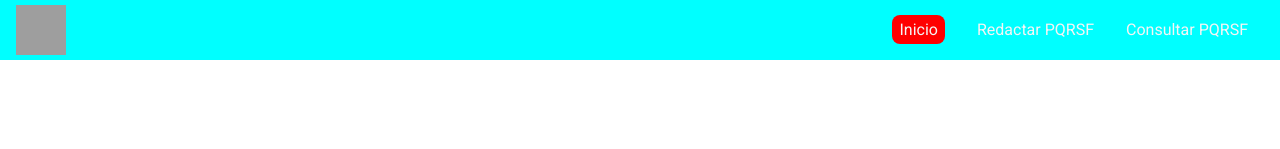
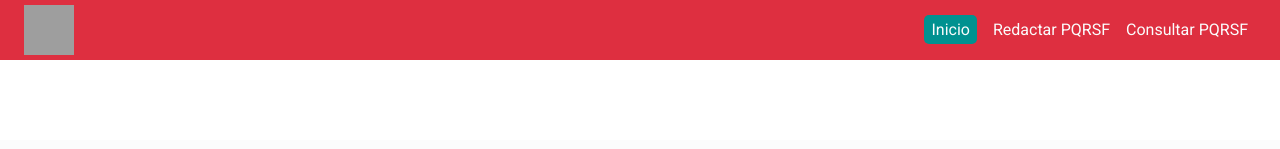
Before and after one commit to Automatizacion-SB/Pacientes.Pqrsf, a React (Vite) app: page / in a window 1280 px wide. Shown: the top 149 px of the page. Built offline with nearby package versions, Linux system fonts and the light colour scheme; grey boxes are pictures that could not be loaded.

Commit message:
feat: :lipstick: change navbar colors

```diff
--- a/index.html
+++ b/index.html
@@ -7,7 +7,7 @@
     <link rel="preconnect" href="https://fonts.googleapis.com" />
     <link rel="preconnect" href="https://fonts.gstatic.com" crossorigin />
     <link
-      href="https://fonts.googleapis.com/css2?family=Roboto:wght@100;300;400;500;700&display=swap"
+      href="https://fonts.googleapis.com/css2?family=Montserrat:wght@300;400;500;700&family=Roboto:wght@300;400;700&display=swap"
       rel="stylesheet"
     />
     <title>PQRSF | HISA</title>
--- a/src/components/Navbar/style.css
+++ b/src/components/Navbar/style.css
@@ -1,30 +1,34 @@
 .nav {
-  background-color: aqua;
-  width: 100%;
-  height: 60px;
   display: flex;
   align-items: center;
   justify-content: space-between;
-  padding: 0 1rem;
+  width: 100%;
+  height: 60px;
+  background-color: var(--red);
+  padding: 0 1.5rem;
 }
+
 .nav__logo {
   width: 50px;
   height: 50px;
 }
+
 .nav__list {
   display: flex;
   list-style: none;
 }
+
 .nav__item {
-  margin: 0 1rem;
+  margin: 0 0.5rem;
 }
+
 .nav__item a {
   text-decoration: none;
-  color: whitesmoke;
+  color: var(--white);
 }
 
 .nav__item--active {
   padding: 5px 7px;
-  border-radius: 8px;
-  background-color: red;
+  border-radius: 5px;
+  background-color: var(--green);
 }
--- a/src/index.css
+++ b/src/index.css
@@ -1,3 +1,22 @@
+:root {
+  --white: #fbfcfc;
+  --very-light-pink: #c7c7c7;
+  --dark: #232830;
+
+  --green: #009190;
+  --green-dark: #006a69;
+  --red: #de2f40;
+  --orange: #dd6d2c;
+  --lima: #c6ba3a;
+
+  --font-regular: "Roboto", sans-serif;
+  --font-title: "Montserrat", sans-serif;
+
+  --fw-light: 300;
+  --fw-regular: 400;
+  --fe-medium: 500;
+  --fw-bold: 700;
+}
 /*
   1. Use a more-intuitive box-sizing model.
 */
@@ -62,5 +81,5 @@ h6 {
 }
 
 :root {
-  font-family: "Roboto", sans-serif;
+  font-family: var(--font-regular);
 }
```
